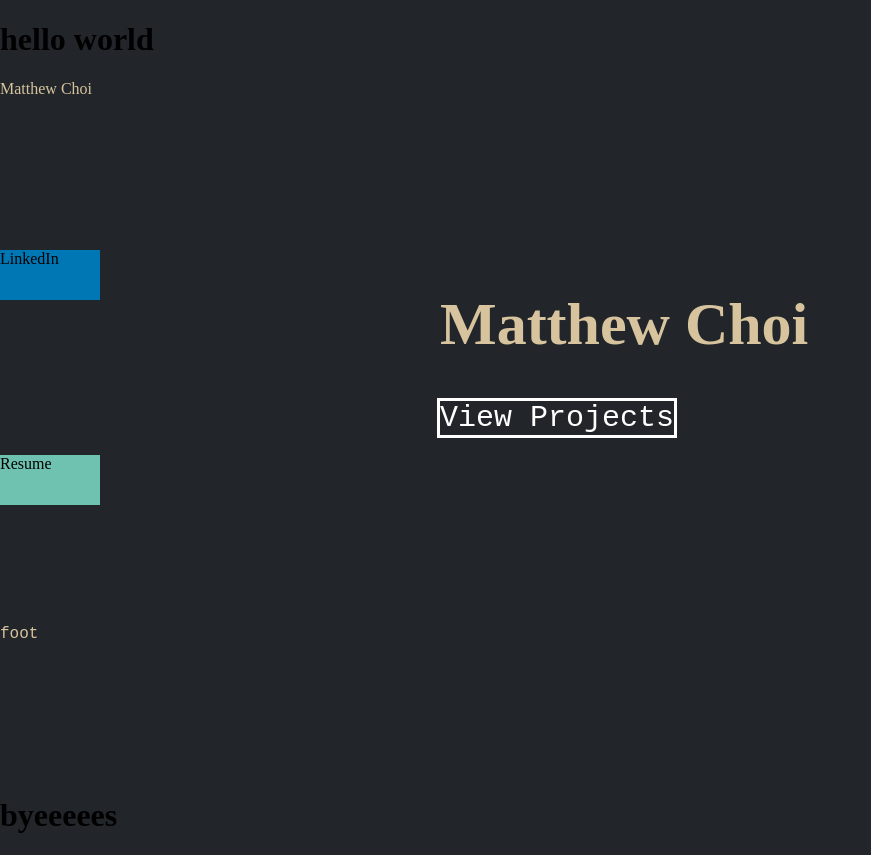
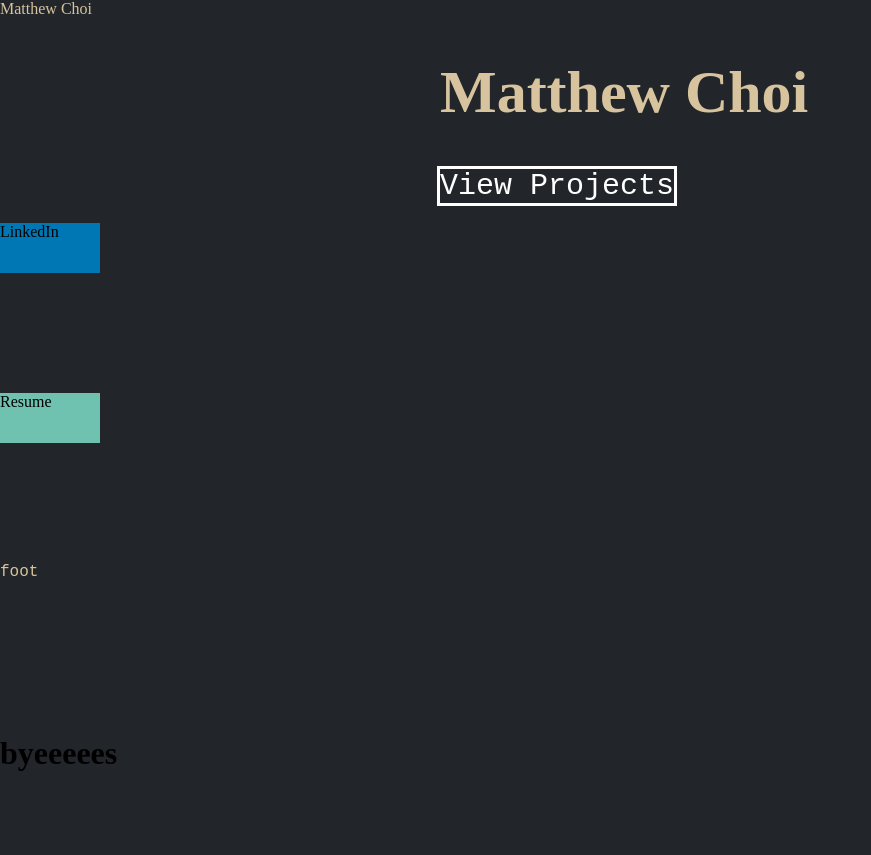
Before and after one commit to choim3/portfolio, a React (Create React App) app: page / in a window 1280 px wide. Shown: the whole page, without its empty margins (0-871 px from the left). After the commit the page ends 800 px from the top, so only its background shows below. Built offline with nearby package versions, Linux system fonts and the light colour scheme.

Commit message:
changed header

```diff
--- a/src/components/header.jsx
+++ b/src/components/header.jsx
@@ -1,7 +1,7 @@
 export default function Header() {
   return (
     <div>
-      <h1>hello world</h1>
+      <header className="header"> Matthew Choi </header>
     </div>
   );
 }
--- a/src/components/home.jsx
+++ b/src/components/home.jsx
@@ -3,7 +3,6 @@ import ".././css/home.css";
 export default function Home() {
   return (
     <div className=" parent-grid">
-      <header className="header"> Matthew Choi </header>
       <div className="name-container">
         <h1 className="name"> Matthew Choi </h1>
         <a href="/projects" className="project-link slide_down">
```
